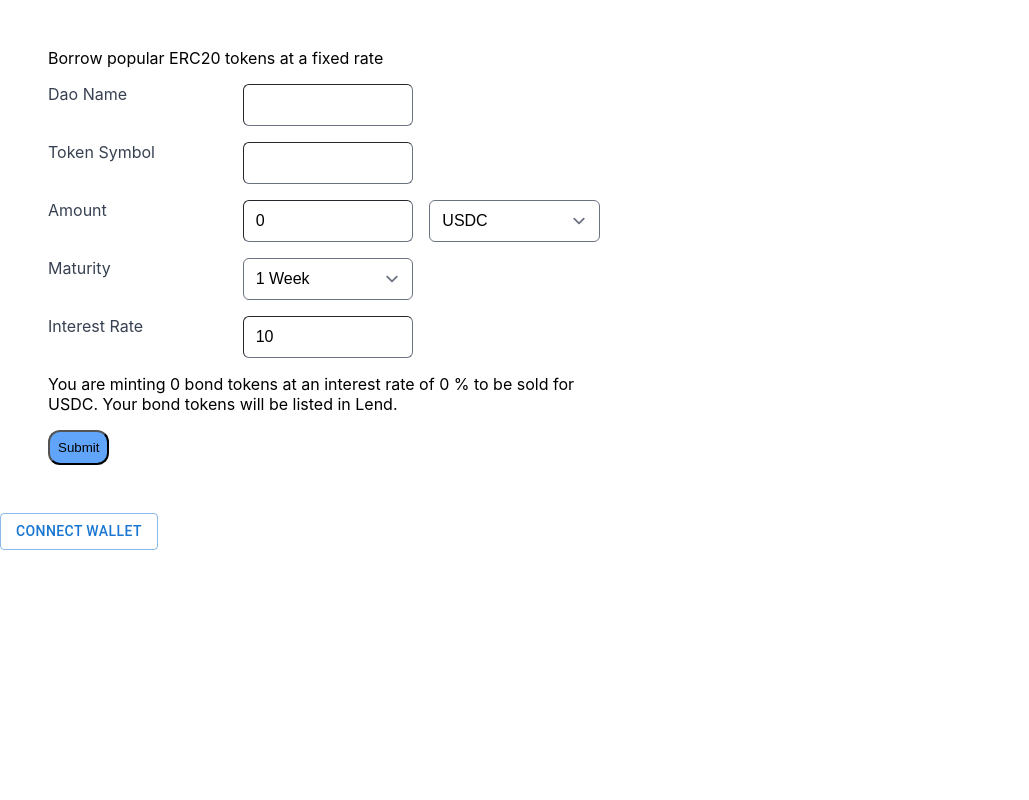
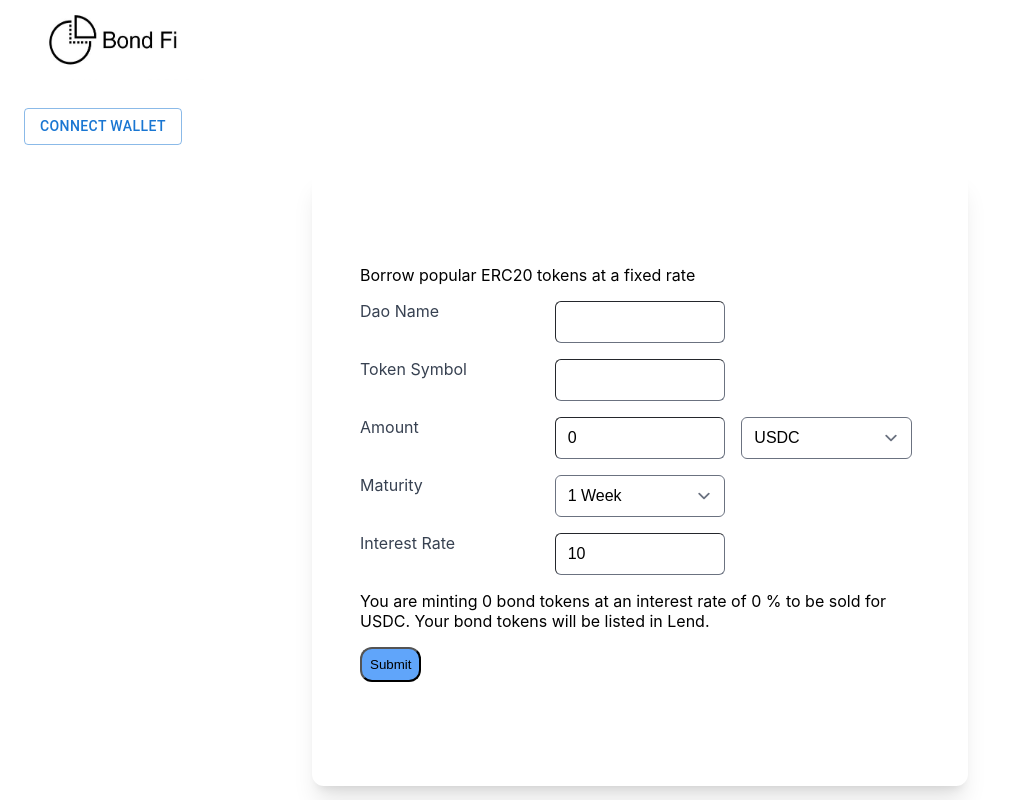
Before and after one commit to victorfei/ethglobal-dao-lend-interface, a Next.js app: page /borrow in a window 1280 px wide. Shown: the whole page, without its empty margins (0-1029 px from the left). Built offline with nearby package versions, Linux system fonts and the light colour scheme.

Commit message:
fadded navbar

```diff
--- a/pages/borrow.tsx
+++ b/pages/borrow.tsx
@@ -1,8 +1,9 @@
-import { useEffect } from "react";
+import React, { useEffect } from "react";
 import { BorrowForm } from "@src/components/forms/BorrowForm";
 import ConnectWallet from "@src/components/ui/ConnectWallet";
 import { useWalletAuth } from "@src/lib/walletContext";
 import { Web3Provider } from "@ethersproject/providers";
+import { NavBar } from "@src/components/navbar/NavBar";
 
 export default function Borrow() {
   const { connectWallet, checkIfWalletIsConnected, currentAccount } =
@@ -13,13 +14,12 @@ export default function Borrow() {
   }, []);
 
   return (
-    <div className="grid grid-cols-1">
-      <BorrowForm />
-
-      <ConnectWallet
-        connectWallet={connectWallet}
-        connected={currentAccount.length > 0}
-      />
+    <div className="flex flex-wrap justify-center ">
+      <NavBar />
+      <div className="shadow-xl rounded-xl py-14">
+        {" "}
+        <BorrowForm />
+      </div>
     </div>
   );
 }
```
